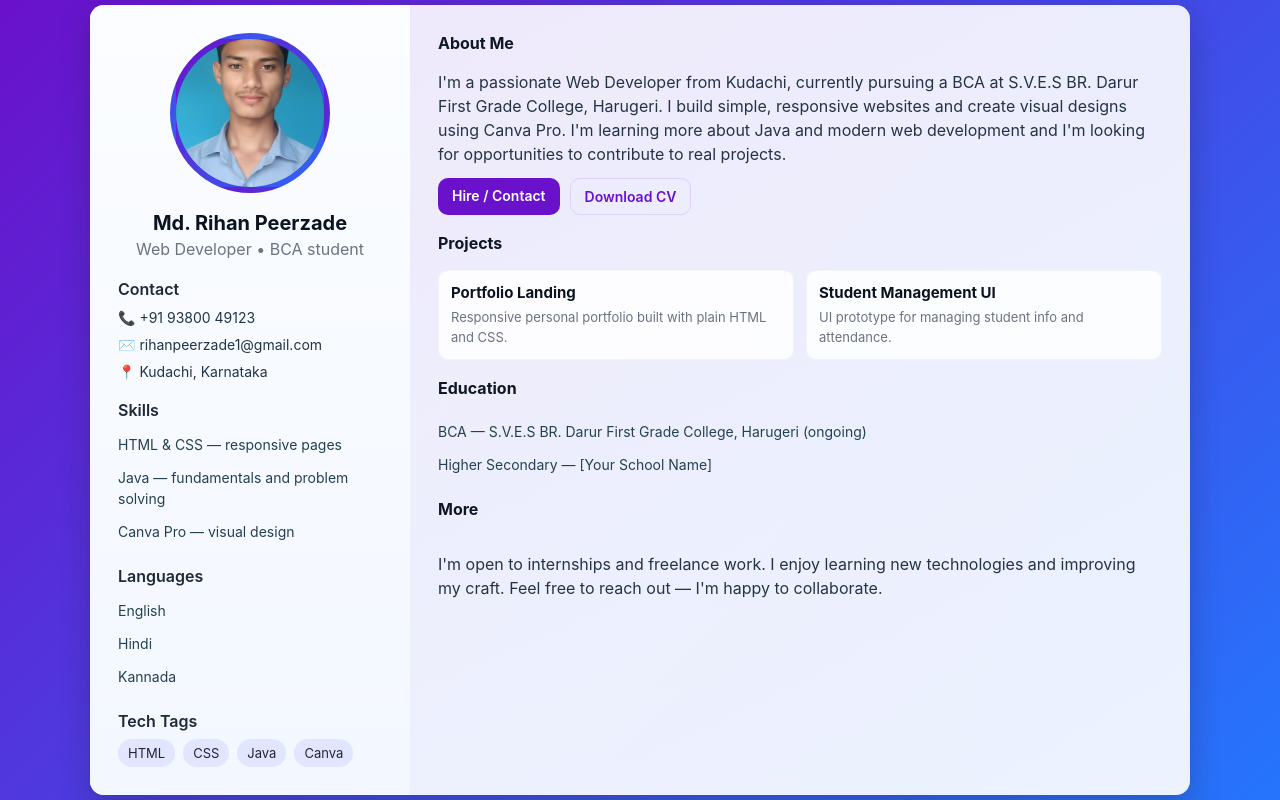
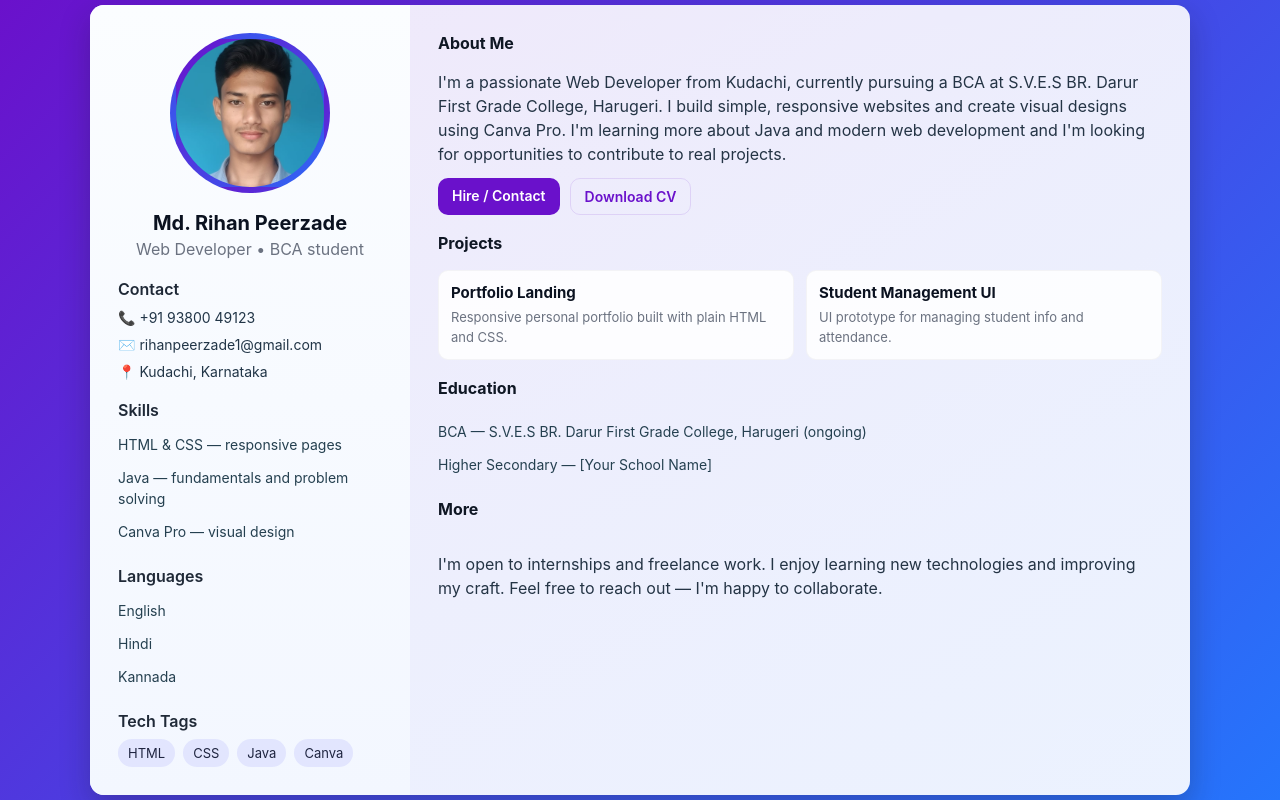
Before and after one commit to rihanpeerzade1-source/portfolio, a plain HTML site: page inddx.html in a window 1280 px wide. Drawn offline with Linux system fonts and the light colour scheme.

Commit message:
Fix: center profile image in circular frame

```diff
--- a/inddx.html
+++ b/inddx.html
@@ -43,10 +43,9 @@
     aside{padding:28px;background:linear-gradient(180deg,#fbfdff,#f3f7ff)}
     .photo-wrap{width:160px;height:160px;border-radius:50%;overflow:hidden;margin:0 auto 18px;border:6px solid rgba(106,17,203,0.12);display:flex;align-items:center;justify-content:center;background:linear-gradient(135deg,var(--accent),var(--accent-2));}
     .photo-wrap img{width:100%;height:100%;object-fit:cover;display:block}
-    /* Move the image slightly down and to the left inside the circular frame.
-       Tweak the X% Y% values if you want it more/less shifted. */
+    /* Center the face properly in the circular frame */
     #profileImg{
-      object-position:40% 62%;
+      object-position:center 30%;
       transition:transform .18s ease, opacity .15s ease;
     }
     .initials{width:100%;height:100%;display:flex;align-items:center;justify-content:center;color:white;font-weight:700;font-size:40px}
```
